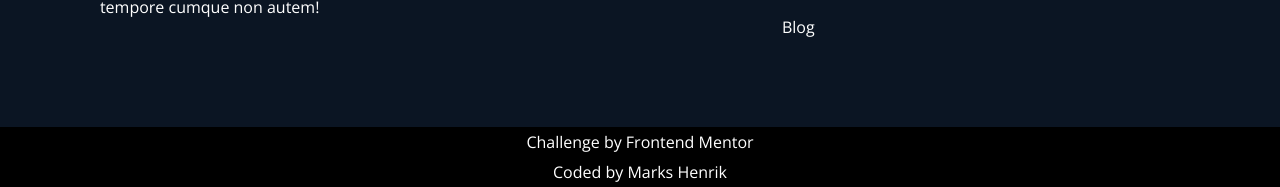
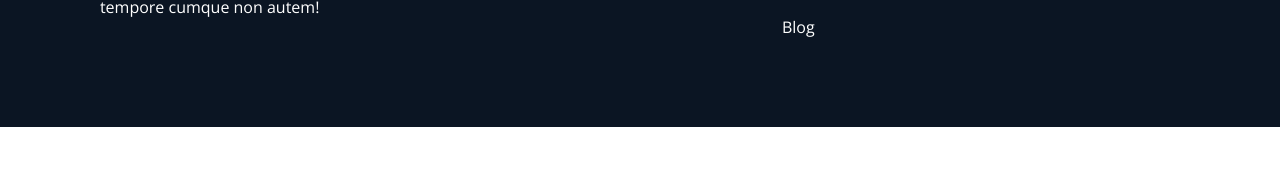
Before and after one commit to markshenrik/front-end-mentor-fylo, a plain HTML site: page index.html in a window 1280 px wide. Shown: the part 3259-3446 px from the top of the page. After the commit the page ends 3386 px from the top, so only its background shows below. Drawn offline with nearby package versions, Linux system fonts and the light colour scheme.

Commit message:
Elemento removido do footer

```diff
--- a/css/style.css
+++ b/css/style.css
@@ -298,13 +298,3 @@ main .email-container form a:hover{
     color: hsl(176, 68%, 64%);
     border-color: hsl(176, 68%, 64%);
 }
-
-.footer .attribution{
-    text-align: center;
-    background-color: black;
-}
-
-.footer .attribution a:hover{
-    text-decoration: underline;
-    font-weight: 700;
-}
--- a/index.html
+++ b/index.html
@@ -293,11 +293,6 @@
             ><i class="fab fa-instagram"></i></a>
         </div>
       </nav>
-      <p class="attribution">
-        Challenge by <a href="https://www.frontendmentor.io?ref=challenge" target="_blank">Frontend Mentor</a>
-        <br>
-        Coded by <a href="https://github.com/markshenrik/front-end-mentor-fylo">Marks Henrik</a>
-      </p>
     </footer>
     <script src="./script.js"></script>
   </body>
```
